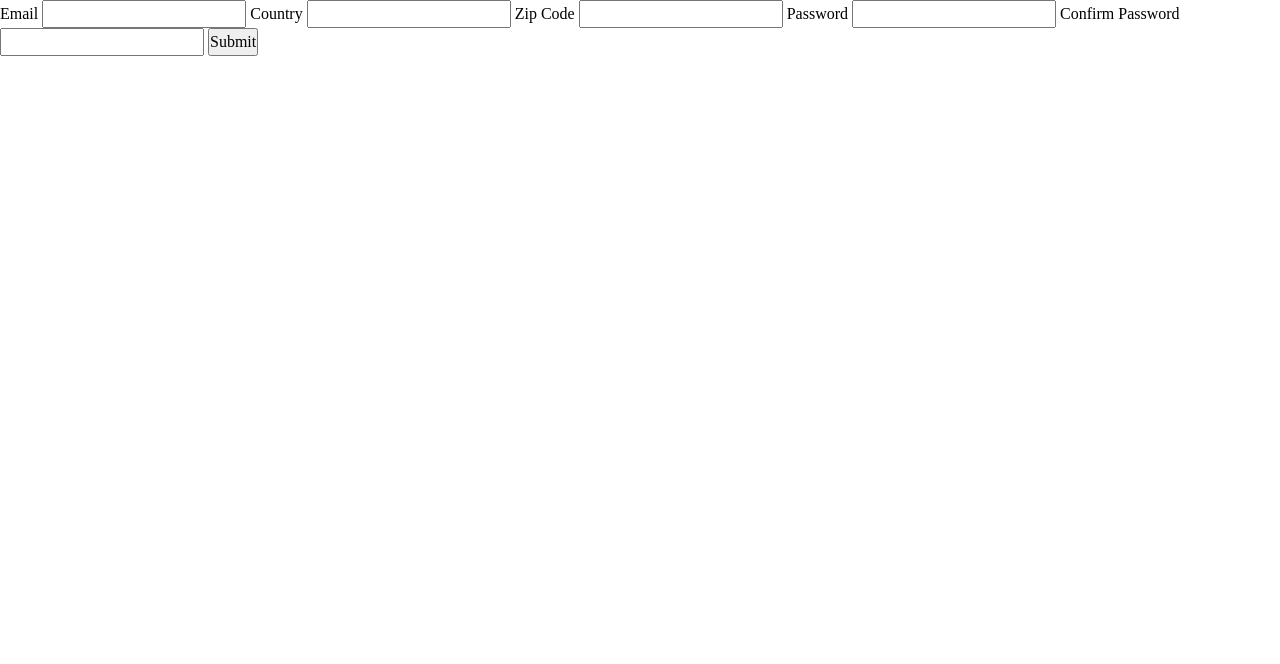
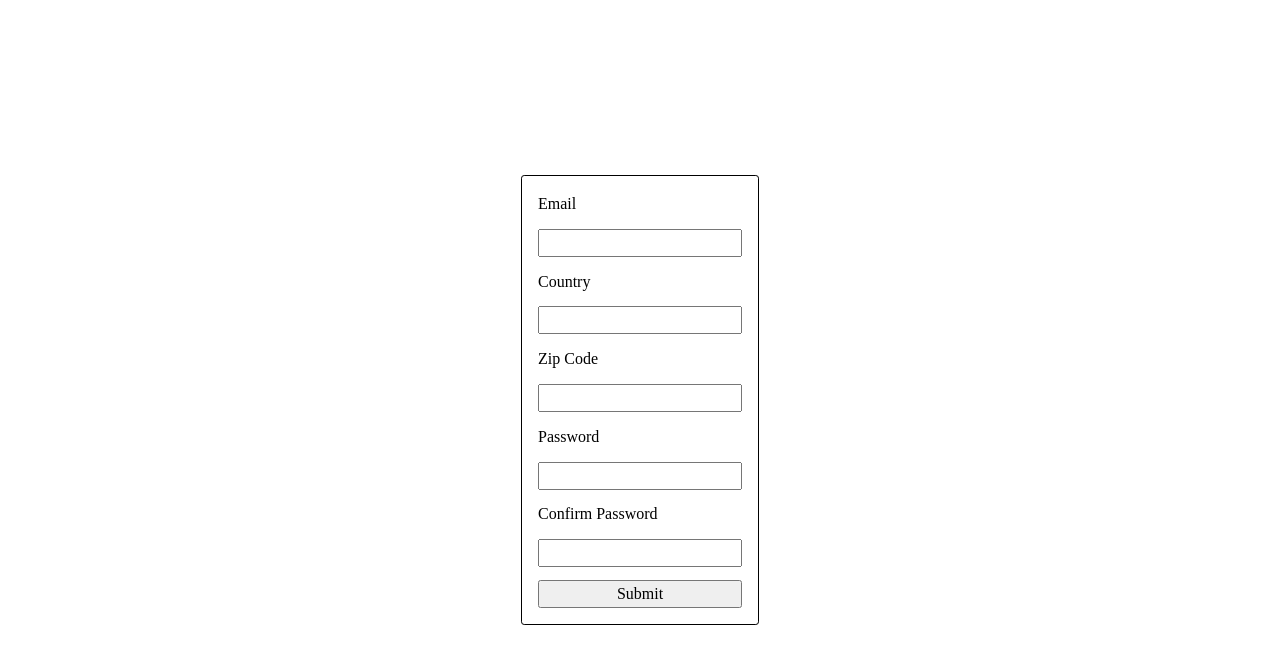
Before and after one commit to nathanielwjohnston/form-validation, a website built with webpack: page src/template.html in a window 1280 px wide. Built offline with nearby package versions, Linux system fonts and the light colour scheme.

Commit message:
Basic form styling

```diff
--- a/src/styles.css
+++ b/src/styles.css
@@ -38,3 +38,27 @@ h5,
 h6 {
   overflow-wrap: break-word;
 }
+
+/* ==========================================================================
+  General
+  ========================================================================== */
+
+body {
+  height: 100vh;
+  width: 100vw;
+  display: grid;
+  place-items: center;
+}
+
+/* ==========================================================================
+  Form
+  ========================================================================== */
+
+form {
+  border: 1px solid;
+  border-radius: 0.2rem;
+  padding: 1em;
+  display: flex;
+  flex-direction: column;
+  gap: 0.8em;
+}
```
